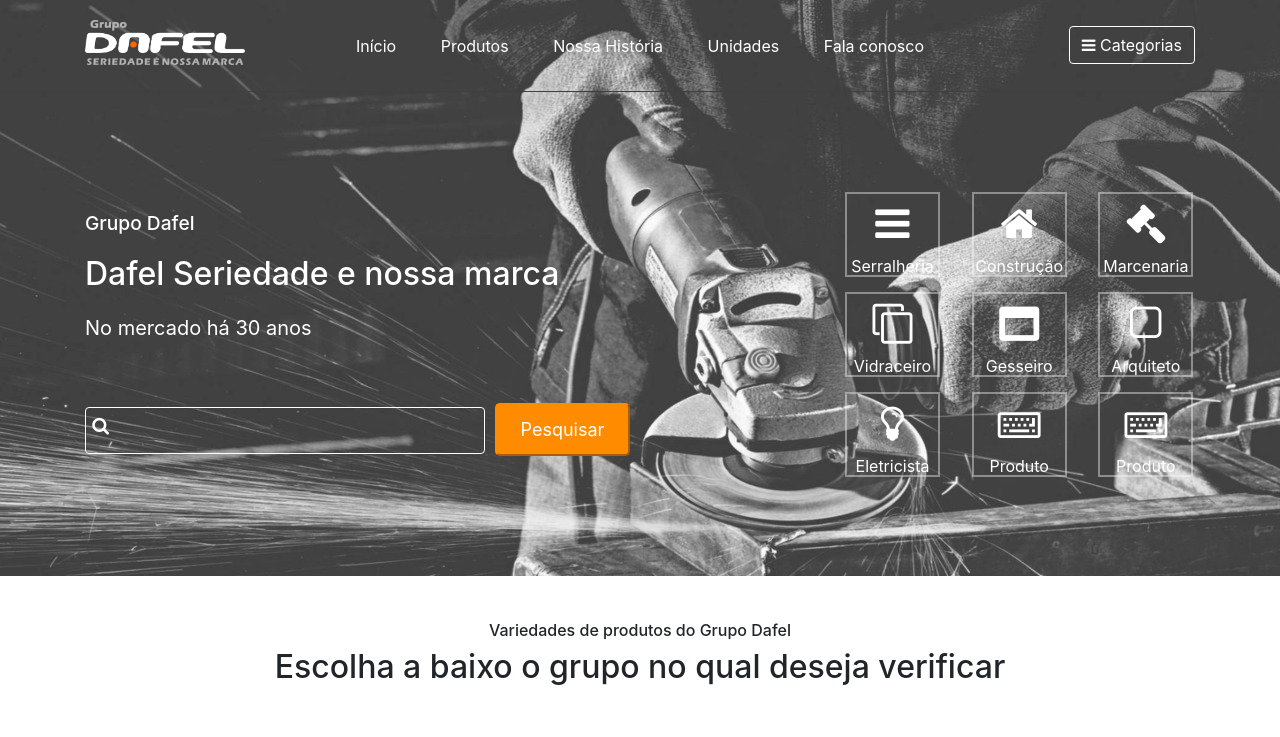
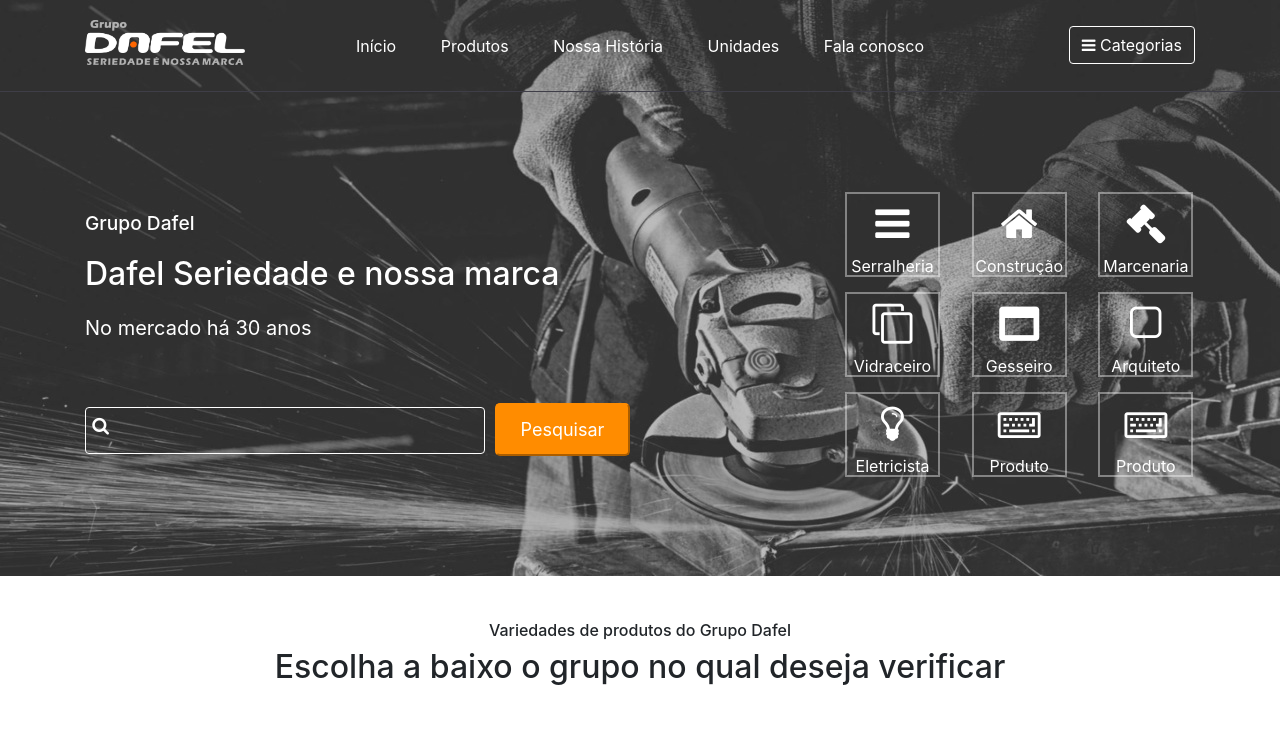
Before and after one commit to alessandroFutura/grupodafel.com.br, a PHP site: page / in a window 1280 px wide. Shown: the top 737 px of the page. Run offline with PHP 8.4, Linux system fonts and the light colour scheme.

Commit message:
Beta
- Overlay no carousel

```diff
--- a/public/css/slide.css
+++ b/public/css/slide.css
@@ -14,7 +14,9 @@
     left: 0;
     right: 0;
     bottom: 0;
+    z-index: 1;
     position: absolute;
+    background-color: rgba(0,0,0,.25);
 }
 
 .features .body
```
